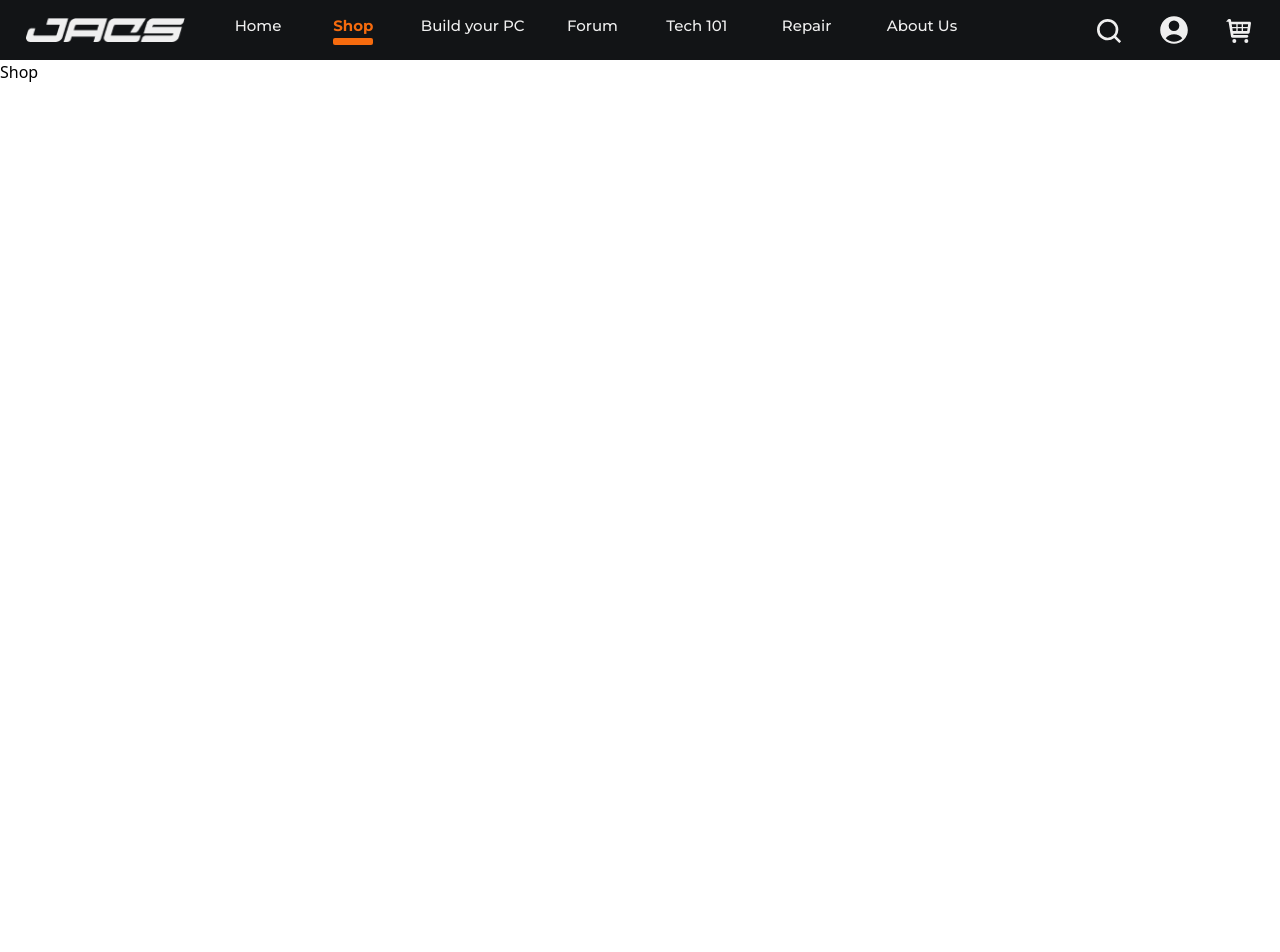
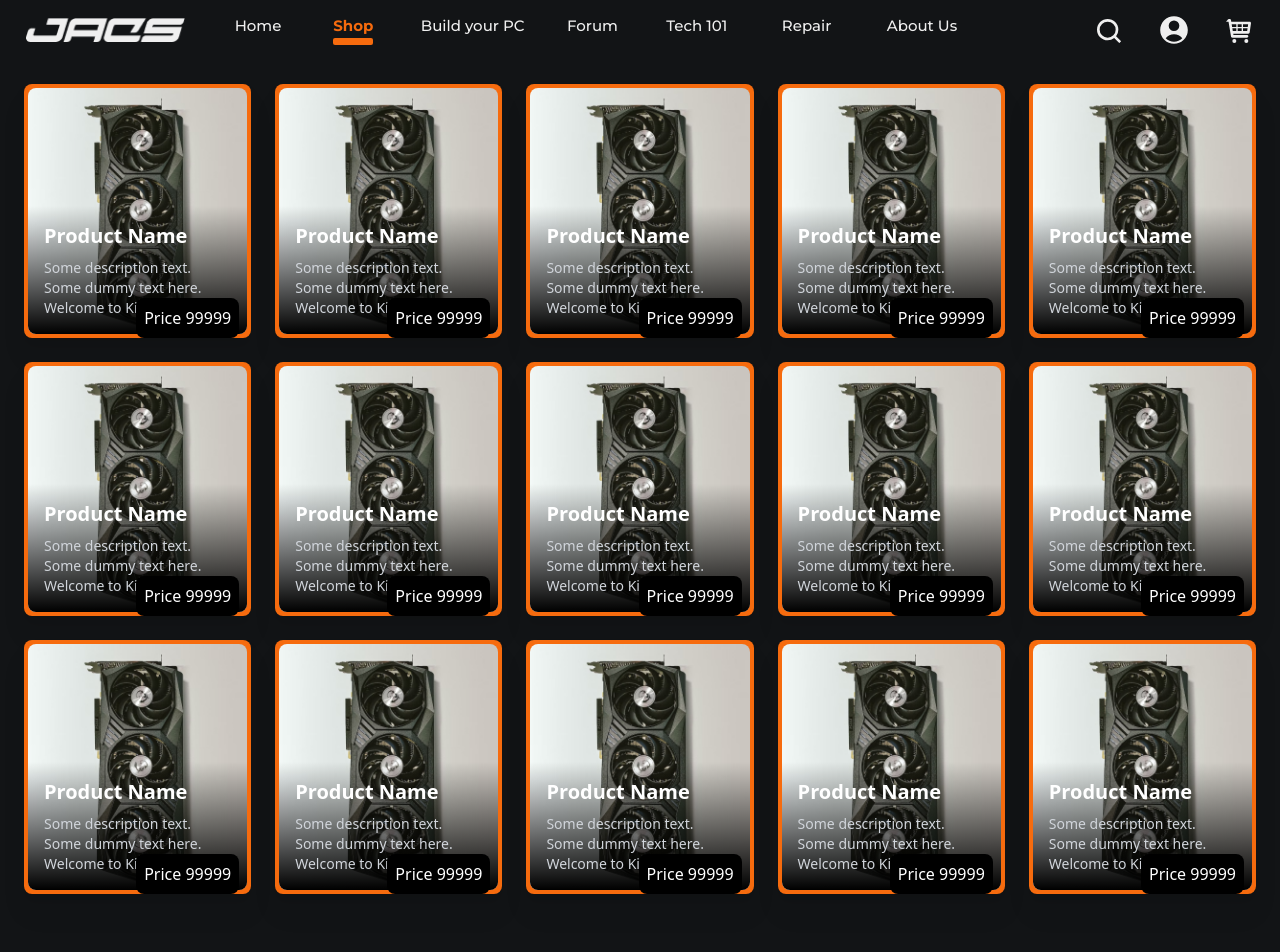
Before and after one commit to keanknowsss/JACS-FE, a React (Create React App) app: page /shop in a window 1280 px wide. Shown: the top 952 px of the page. Before the commit the page ends 800 px from the top, so only its background shows below. Built offline with nearby package versions, Linux system fonts and the light colour scheme.

Commit message:
Pages/shop (#7)
* created shop page

* Added shop items

Co-authored-by: Phillip Angelo Jaculo <parjaculo228922@gmail.com>

```diff
--- a/src/components/Card/ProductCard.js
+++ b/src/components/Card/ProductCard.js
@@ -6,7 +6,7 @@ const ProductCard = () => {
     <>
       <div>
         <div className="p-3">
-            <div className="p-1 bg-[#F66B0E] rounded-t-lg rounded-b-lg relative ">
+            <div className="p-1 bg-[#F66B0E] rounded-t-lg rounded-b-lg relative overflow-hidden drop-shadow-xl">
               <img
                 className="rounded-t-lg rounded-b-lg w-full h-full object-cover"
                 src={ImageCard}
@@ -14,7 +14,7 @@ const ProductCard = () => {
               />
               <div class="absolute bottom-1 left-1 right-1 px-4 py-4 bg-gradient-to-t from-black rounded-b-lg">
                 <h3 class="text-xl text-white font-bold">Product Name</h3>
-                <p class="mt-2 text-sm text-gray-300">
+                <p class="mt-2 text-sm text-gray-300 sm:justify-left">
                   Some description text. Some dummy text here. Welcome to
                   KindaCode.com
                 </p>
--- a/src/pages/Shop.js
+++ b/src/pages/Shop.js
@@ -1,10 +1,77 @@
+import { Footer } from "../components/Footer";
+import { useEffect } from "react";
+import React from "react";
+import { ProductCard } from "../components/Card";
 
 const Shop = () => {
-	return (
-		<>
-			<div>Shop</div>
-		</>
-	);
+  useEffect(() => {
+    document.title = "JACS Shop";
+  }, []);
+
+  return (
+    <>
+      <main className="flex flex-col lg:flex-row justify-between items-center bg-background w-full h-auto p-3">
+        {/* <div className="flex flex-col flex-auto justify-evenly items-center bg-container w-full h-screen py-3 pl-3 lg:pl-0 rounded-b-md lg:rounded-r-md lg:rounded-bl-none"> */}
+          <div className="flex-row relative justify-evenly w-full">
+            <div className="bg-container rounded-md md:flex flex-row flex-auto w-full h-auto justify-evenly relative">
+              <div>
+                <ProductCard />
+              </div>
+              <div>
+                <ProductCard />
+              </div>
+              <div>
+                <ProductCard />
+              </div>
+              <div>
+                <ProductCard />
+              </div>
+              <div>
+                <ProductCard />
+              </div>
+            </div>
+            <div className="bg-container rounded-md md:flex flex-row flex-auto w-full justify-evenly relative">
+              <div>
+                <ProductCard />
+              </div>
+              <div>
+                <ProductCard />
+              </div>
+              <div>
+                <ProductCard />
+              </div>
+              <div>
+                <ProductCard />
+              </div>
+              <div>
+                <ProductCard />
+              </div>
+            </div>
+			<div className="bg-container rounded-md md:flex flex-row flex-auto w-full justify-evenly relative">
+              <div>
+                <ProductCard />
+              </div>
+              <div>
+                <ProductCard />
+              </div>
+              <div>
+                <ProductCard />
+              </div>
+              <div>
+                <ProductCard />
+              </div>
+              <div>
+                <ProductCard />
+              </div>
+            </div>
+          </div>
+        {/* </div> */}
+      </main>
+
+      <div className="block left-0 top-0">
+        <Footer />
+      </div>
+    </>
+  );
 };
-
 export default Shop;
```
